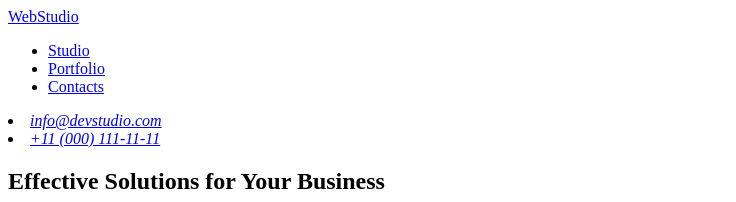
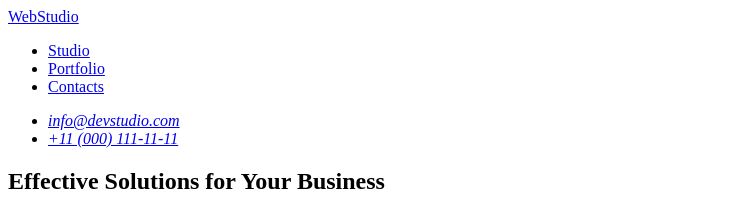
Before and after one commit to MishaHuzar/goit-markup-hw-01, a plain HTML site: page index.html in a window 1280 px wide. Shown: the top 202 px of the page, without its empty margins (0-736 px from the left). Drawn offline with Linux system fonts and the light colour scheme.

Commit message:
homework01-001

```diff
--- a/index.html
+++ b/index.html
@@ -16,8 +16,10 @@
                 </ul>
             </nav>
                 <address>
-                    <li><a href="mailto:info@devstudio.com">info@devstudio.com</a></li>
-                    <li><a href="tel:+110001111111">+11 (000) 111-11-11</a></li>
+                    <ul>
+                        <li><a href="mailto:info@devstudio.com">info@devstudio.com</a></li>
+                        <li><a href="tel:+110001111111">+11 (000) 111-11-11</a></li>
+                    </ul>
                 </address>
     </header>
 
@@ -79,7 +81,6 @@
     <footer>
             <a href="./index.html">WebStudio</a>
             <p>Increase the flow of customers and sales for your business with digital marketing & growth solutions.</p>
-        </div>
     </footer>
 </body>
 </html>
```
